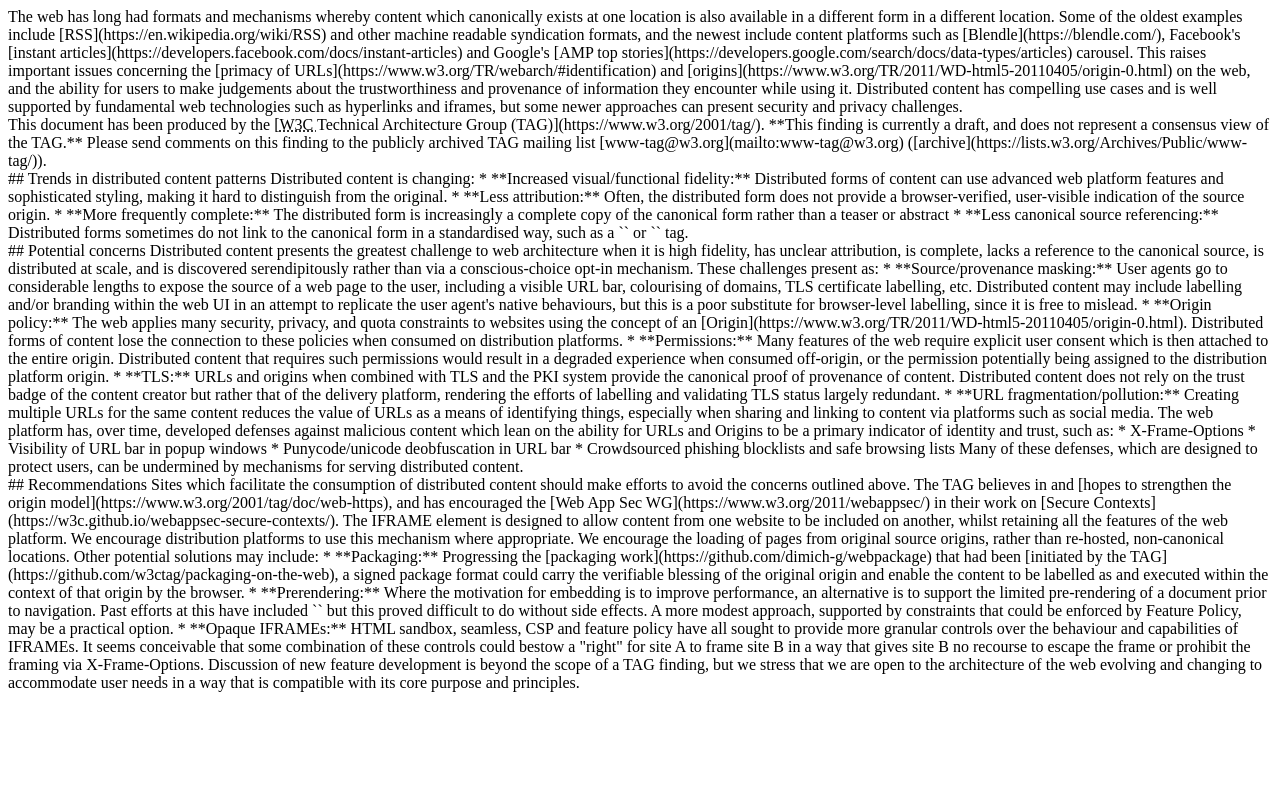
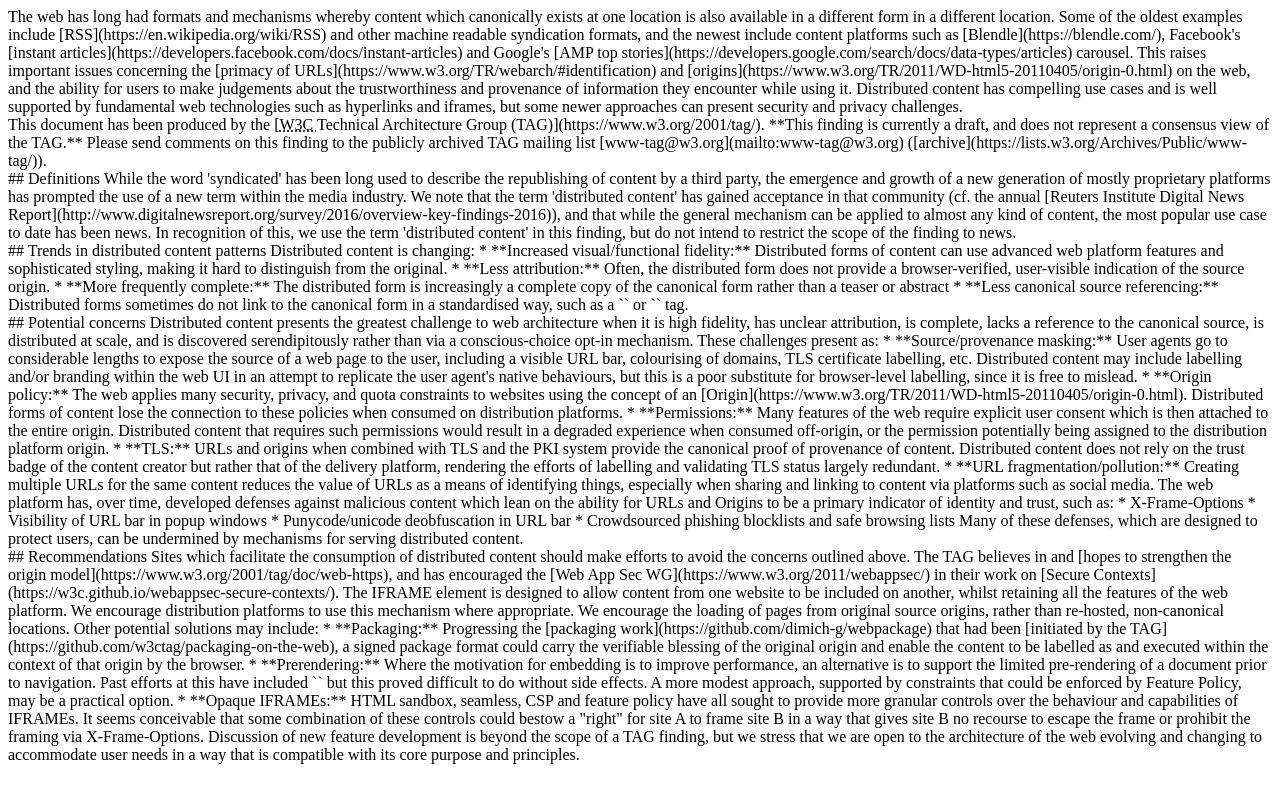
Before and after one commit to w3ctag/distributed-content, a plain HTML site: page index.html in a window 1280 px wide. Drawn offline with Linux system fonts and the light colour scheme.

Commit message:
Add defintion of 'distributed'

```diff
--- a/index.html
+++ b/index.html
@@ -46,6 +46,15 @@
     This document has been produced by the [<abbr title="World Wide Web Consortium">W3C </abbr> Technical Architecture Group (TAG)](https://www.w3.org/2001/tag/).
 
     **This finding is currently a draft, and does not represent a consensus view of the TAG.** Please send comments on this finding to the publicly archived TAG mailing list [www-tag@w3.org](mailto:www-tag@w3.org) ([archive](https://lists.w3.org/Archives/Public/www-tag/)).
+  </section>
+
+  <section id='defs'>
+
+    ## Definitions
+
+    While the word 'syndicated' has been long used to describe the republishing of content by a third party, the emergence and growth of a new generation of mostly proprietary platforms has prompted the use of a new term within the media industry.  We note that the term 'distributed content' has gained acceptance in that community (cf. the annual [Reuters Institute Digital News Report](http://www.digitalnewsreport.org/survey/2016/overview-key-findings-2016)), and that while the general mechanism can be applied to almost any kind of content, the most popular use case to date has been news.
+
+		In recognition of this, we use the term 'distributed content' in this finding, but do not intend to restrict the scope of the finding to news.
 
   </section>
 
```
